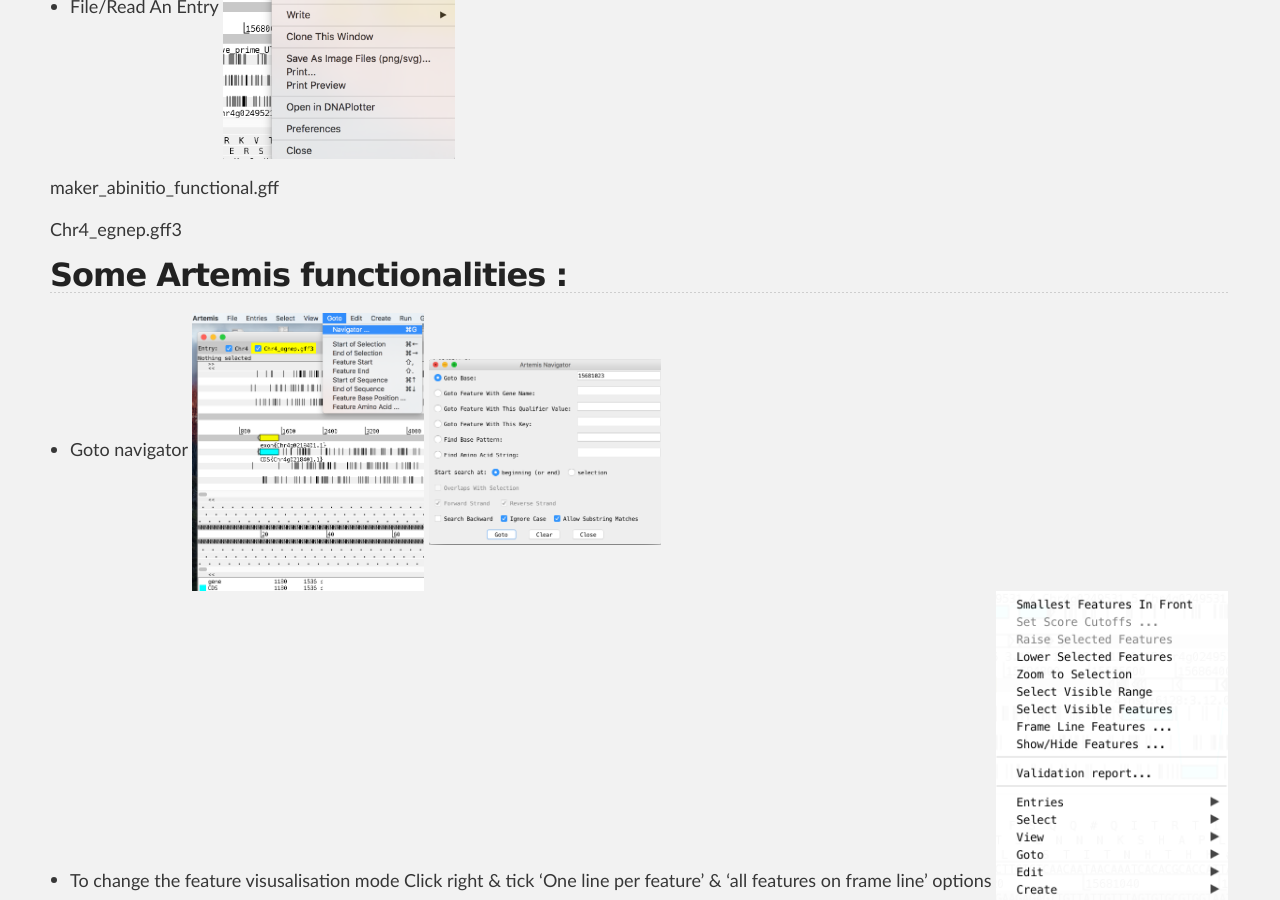
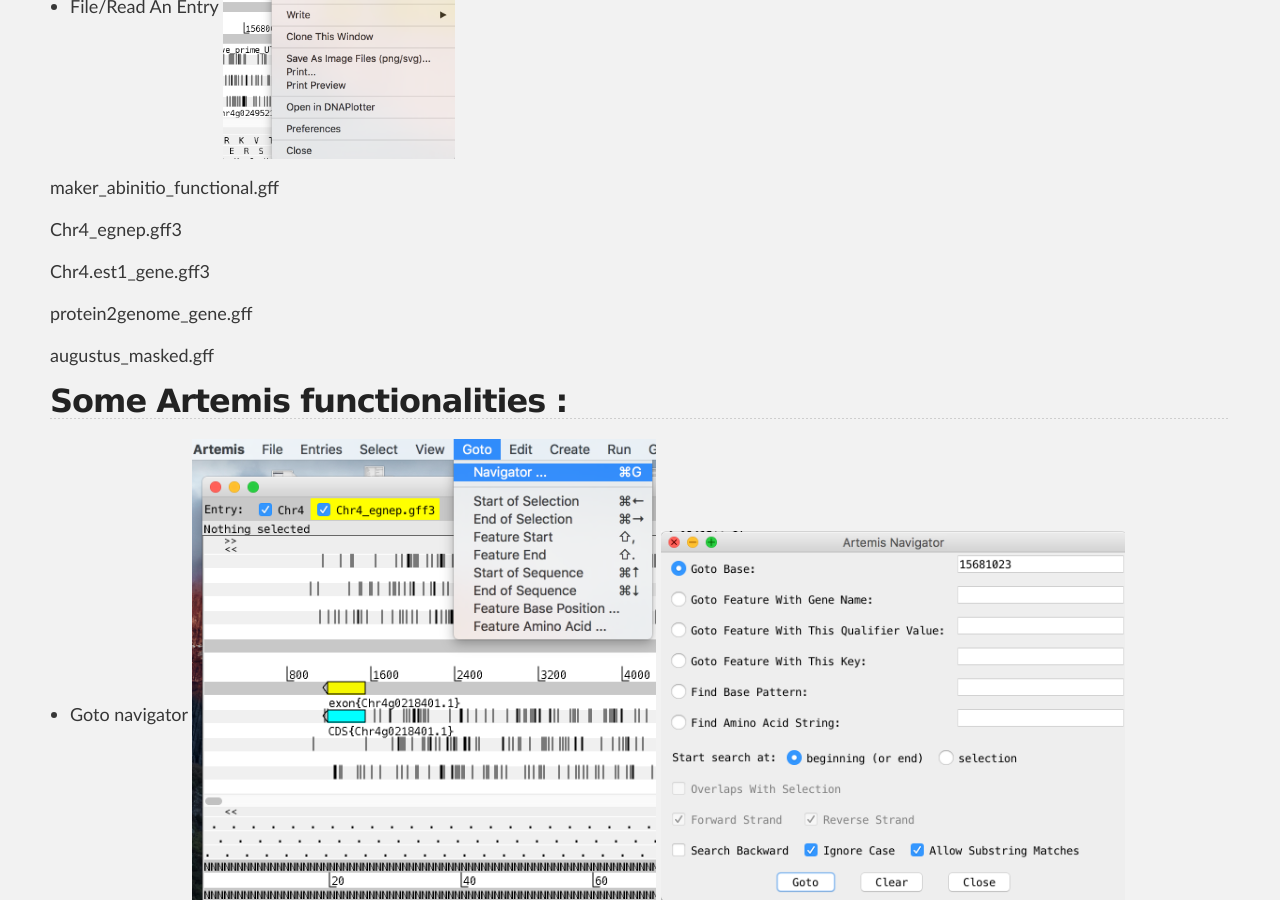
Before and after one commit to SouthGreenPlatform/trainings, a Jekyll site: the page built from _pages/annotation/artemis_manual_curation.md, in a window 1280 px wide and 900 px high, scrolled down 1987 px. Built offline with Jekyll 4.4.1, drawn with Linux system fonts in a browser that asks for light colours; nearby versions of some CDN libraries.

Commit message:
Update artemis_manual_curation.md

```diff
--- a/_pages/annotation/artemis_manual_curation.md
+++ b/_pages/annotation/artemis_manual_curation.md
@@ -75,13 +75,18 @@
 
 Chr4_egnep.gff3
 
+Chr4.est1_gene.gff3
+
+protein2genome_gene.gff
+
+augustus_masked.gff
 
 <a name="art-functionalities"></a>
 ##  Some Artemis functionalities :
 
 * Goto navigator
-<img width="20%" src="{{ site.url }}/images/pga/artemis_01_goto_navigator.png" alt="" />
-<img width="20%" src="{{ site.url }}/images/pga/artemis_02_navigator.png" alt="" />
+<img width="40%" src="{{ site.url }}/images/pga/artemis_01_goto_navigator.png" alt="" />
+<img width="40%" src="{{ site.url }}/images/pga/artemis_02_navigator.png" alt="" />
 * To change the feature visusalisation mode Click right & tick 'One line per feature' & 'all features on frame line' options
 <img width="20%" src="{{ site.url }}/images/pga/artemis_03_one_line_per_entry.png" alt="" />
 * Next methionin: click on a CDS in cyan and type the 'cmd Y' (Mac) or 'ctrl Y' (Windows / Linux)
@@ -92,7 +97,7 @@
 ##  Annotate AT4G32500 :
 
 * Shorter an exon & save
-<img width="100%" src="{{ site.url }}/images/pga/artemis_04_short_exon.png" alt="" />
+<img width="120%" src="{{ site.url }}/images/pga/artemis_04_short_exon.png" alt="" />
 * Check the functional annotation
 Open the Gene Builder by clicking on a feature and then typing the 'cmd E' (Mac) or 'ctrl E' (Windows / Linux)
 
```
